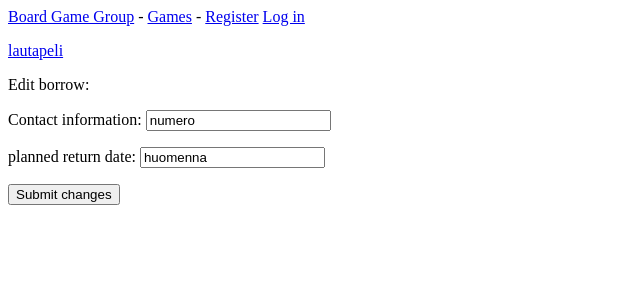
After one commit to HenkkaK/BoardGameGroup, a Django app: page /edit_borrow/8/ in a window 1280 px wide. The commit adds this page. Shown: the top 300 px of the page, without its empty margins (0-640 px from the left). Run offline with Django 4.2, Linux system fonts and the light colour scheme; data comes from the database, SQL or seed files in the repository; some libraries are stand-ins or nearby versions.

Commit message:
getting stuff working

```diff
--- a/board_game_groups/forms.py
+++ b/board_game_groups/forms.py
@@ -5,13 +5,13 @@ from .models import Game, Borrow
 class GameForm(forms.ModelForm):
     class Meta:
         model = Game
-        fields = ['Game_name', 'Owner', 'Game_description', 'is_borrowed']
-        labels = {'Game_name': 'Name of the game', 'Owner': 'Owner of the game', 'Game_description' : 'Description', 'is_borrowed' : 'Borrowed'}
+        fields = ['name', 'owner', 'description', 'is_borrowed']
+        labels = {'name': 'Name of the game', 'owner': 'Owner of the game', 'description' : 'Description', 'is_borrowed' : 'Borrowed'}
 
 class BorrowForm(forms.ModelForm):
     class Meta:
         model = Borrow
 
     # täytyy keksiä mitä kenttiä tähän tulee
-        fields = ['Contact_information', 'Planned_return_date']
-        labels = {'Contact_information' : 'Contact_information', 'Planned_return_date' : 'Planned_return_date'}
+        fields = ['contact_information', 'planned_return_date']
+        labels = {'contact_information' : 'Contact information', 'planned_return_date' : 'planned return date'}
--- a/board_game_groups/models.py
+++ b/board_game_groups/models.py
@@ -4,26 +4,26 @@ from django.db import models
 
 # Class for the boardgames.
 class Game(models.Model):
-  Game_name = models.CharField(max_length=300)
-  Owner = models.CharField(max_length=30)
-  Game_description = models.TextField()
+  name = models.CharField(max_length=300)
+  owner = models.CharField(max_length=30)
+  description = models.TextField()
   is_borrowed = models.BooleanField()
   date_added = models.DateTimeField(auto_now_add=True)
   date_modified = models.DateTimeField(auto_now_add=True)
 
 
   def __str__(self):
-    return self.Game_name
+    return self.name
 
 
 class Borrow(models.Model):
-  Borrowed_Game = models.ForeignKey(Game, on_delete=models.CASCADE)
-  Borrow_date = models.DateTimeField(auto_now_add=True)
-  Contact_information = models.CharField(max_length=100)
-  Planned_return_date = models.CharField(max_length=20)
+  game = models.ForeignKey(Game, on_delete=models.CASCADE)
+  borrow_date = models.DateTimeField(auto_now_add=True)
+  contact_information = models.CharField(max_length=100)
+  planned_return_date = models.CharField(max_length=20)
 
   def __str__(self):
-    return self.Borrowed_Game
+    return self.contact_information
 
 """
 # Class for the players. (currently unused)
--- /dev/null
+++ b/board_game_groups/templates/board_game_groups/edit_borrow.html
@@ -0,0 +1,15 @@
+{% extends 'board_game_groups/base.html' %}
+
+{% block content %}
+
+<p><a href="{% url 'board_game_groups:game' game.id %}">{{ game }}</a></p>
+
+<p>Edit borrow:</p>
+
+<form action="{% url 'board_game_groups:edit_borrow' borrow.id %}" method='post'>
+    {% csrf_token %}
+    {{ form.as_p }}
+    <button name="submit">Submit changes</button>
+</form>
+
+{% endblock content %}
--- a/board_game_groups/templates/board_game_groups/game.html
+++ b/board_game_groups/templates/board_game_groups/game.html
@@ -13,6 +13,9 @@
     <li>
         <p>{{ entry.date_added|date:'M d, Y H:i' }}</p>
         <p>{{ entry.text|linebreaks }}</p>
+        <p>
+            <a href="{% url 'board_game_groups:edit_borrow' borrow.id %}">Edit Borrow</a>
+        </p>
     </li>
     {% empty %}
     <li>There are no borrows for this game yet.</li>
--- a/board_game_groups/urls.py
+++ b/board_game_groups/urls.py
@@ -11,5 +11,7 @@ urlpatterns = [
     # Page for adding a game
     path('new_game/', views.new_game, name='new_game'),
     # Page for a new borrow
-    path('new_borrow/<int:game_id>', views.new_borrow, name='new_borrow'),
+    path('new_borrow/<int:game_id>/', views.new_borrow, name='new_borrow'),
+    # Page for editing a borrow
+    path('edit_borrow/<int:borrow_id>/', views.edit_borrow, name='edit_borrow'),
 ]
--- a/board_game_groups/views.py
+++ b/board_game_groups/views.py
@@ -1,5 +1,5 @@
 from django.shortcuts import render, redirect
-from .models import Game
+from .models import Game, Borrow
 from .forms import GameForm, BorrowForm
 
 def index(request):
@@ -7,13 +7,13 @@ def index(request):
 
 def games(request):
     games = Game.objects.order_by('date_added')
-    context = {'games' : games}
+    context = {'games': games}
     return render(request, 'board_game_groups/games.html', context)
 
 def game(request, game_id):
     game = Game.objects.get(id=game_id)
-    borrows = game.borrow_set.order_by('-Borrow_date')
-    context = {'game' : game, 'borrows': borrows}
+    borrows = game.borrow_set.order_by('-borrow_date')
+    context = {'game': game, 'borrows': borrows}
     return render(request, 'board_game_groups/game.html', context)
 
 def new_game(request):
@@ -22,9 +22,11 @@ def new_game(request):
     else:
         form = GameForm(data=request.POST)
         if form.is_valid():
+            # new_game = form.save(commit=False)
+            # new_game.owner = request.user
             form.save()
             return redirect('board_game_groups:games')
-    context = {'form' : form}
+    context = {'form': form}
     return render(request, 'board_game_groups/new_game.html', context)
 
 def new_borrow(request, game_id):
@@ -38,7 +40,23 @@ def new_borrow(request, game_id):
             new_borrow = form.save(commit=False)
             new_borrow.game = game
             new_borrow.save()
-            return redirect('board_game_group:game', game_id=game_id)
+            return redirect('board_game_groups:game', game_id=game_id)
+            # game_id=game_id??
 
-    context = {'game' : game, 'form' : form}
+    context = {'game': game, 'form': form}
     return render(request, 'board_game_groups/new_borrow.html', context)
+
+def edit_borrow(request, borrow_id):
+    borrow = Borrow.objects.get(id=borrow_id)
+    game = borrow.game
+
+    if request.method != 'POST':
+        form = BorrowForm(instance=borrow)
+    else:
+        form = BorrowForm(instance=borrow, data=request.POST)
+        if form.is_valid():
+            form.save()
+            return redirect('board_game_groups:game', game_id=game.id)
+
+    context = {'borrow': borrow, 'game': game, 'form': form}
+    return render(request, 'board_game_groups/edit_borrow.html', context)
```
Also changed, not shown: board_game_groups/migrations/0004_rename_borrow_date_borrow_borrow_date_and_more.py (added), db.sqlite3.
